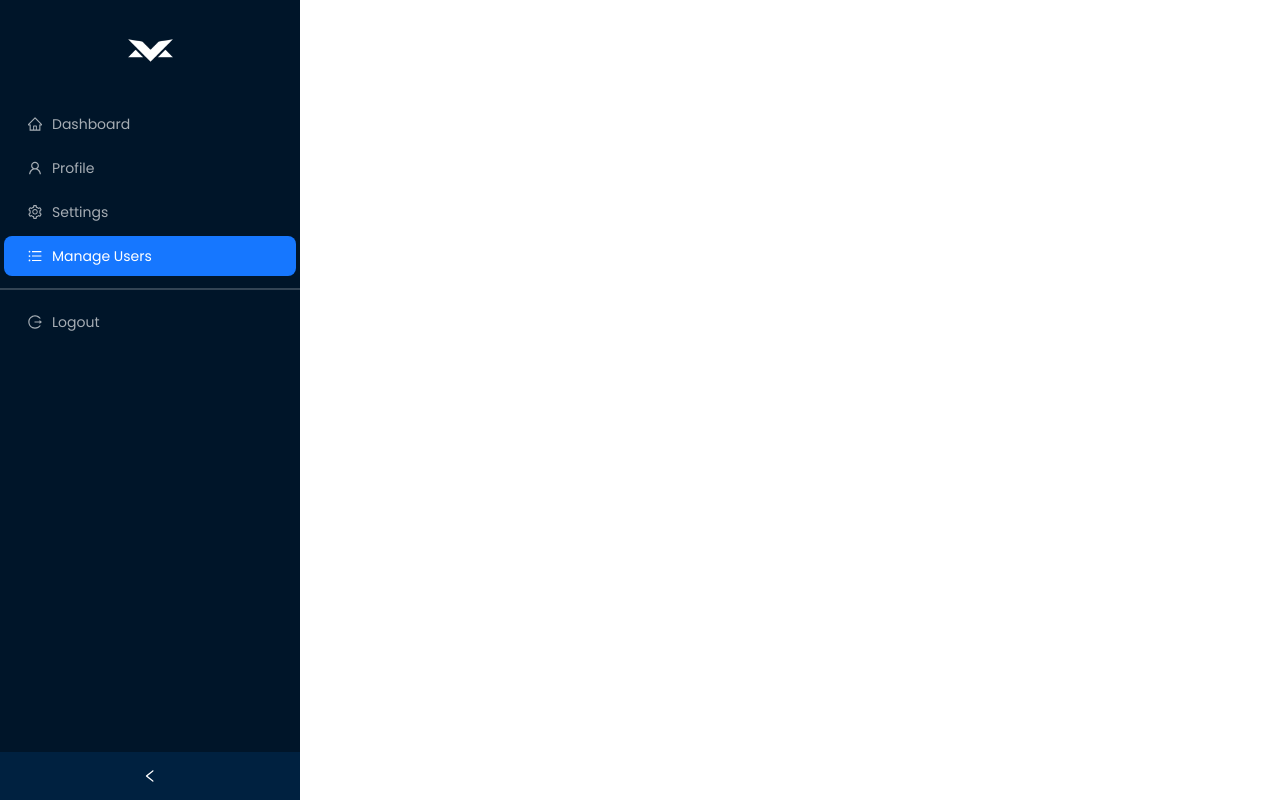
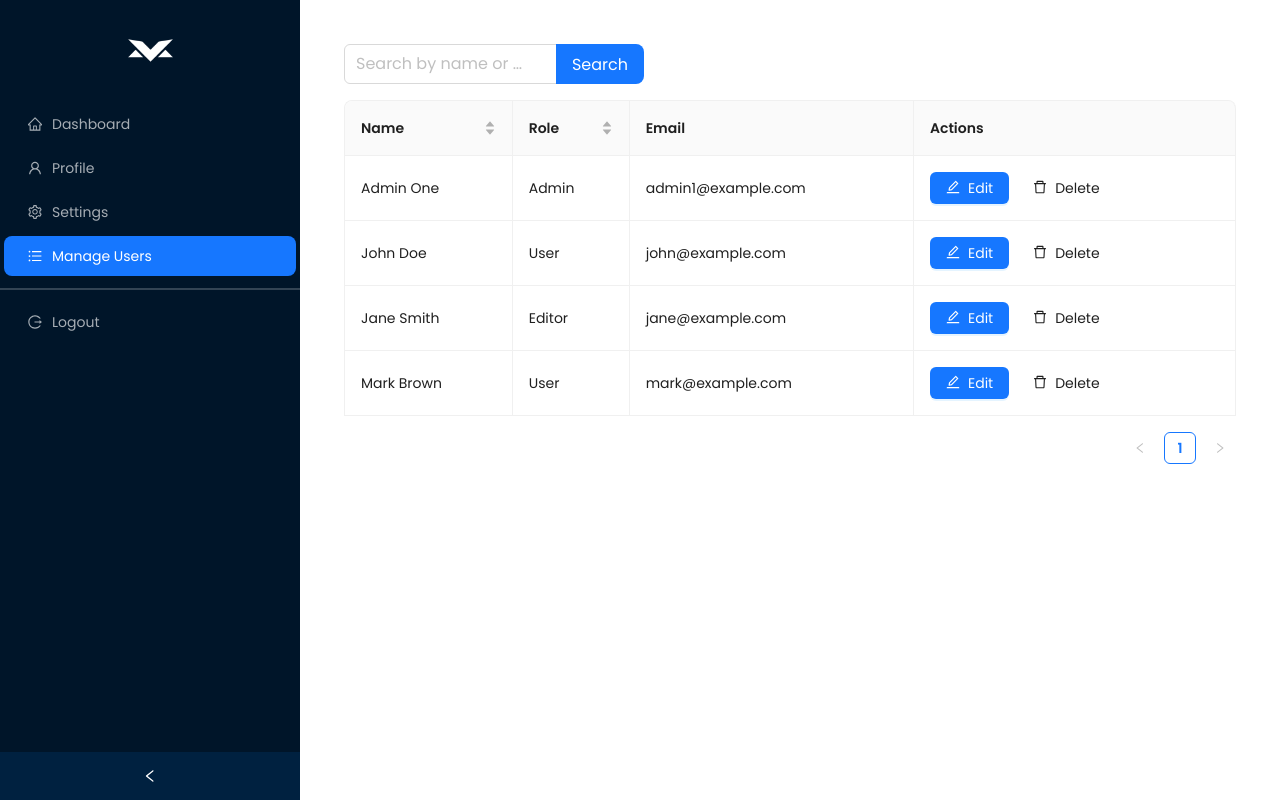
Before and after one commit to rozvalle/SoftEng-Pet-Vaccination-System, a React (Vite) app in the folder dashboard/: page /manageusers in a window 1280 px wide. Built offline with nearby package versions, Linux system fonts and the light colour scheme.

Commit message:
feat: implement user management table with search and delete functionality

```diff
--- a/dashboard/src/pages/ManageUsers.jsx
+++ b/dashboard/src/pages/ManageUsers.jsx
@@ -1,11 +1,69 @@
-import React from 'react'
-import Sidebar from './Sidebar'
+import React, { useState } from "react";
+import { Table, Input, Button, Popconfirm, Space } from "antd";
+import { EditOutlined, DeleteOutlined } from "@ant-design/icons";
 
-function ManageUsers() {
+const { Search } = Input;
+
+const ManageUsers = () => {
+  const [searchText, setSearchText] = useState("");
+
+  // Sample User Data
+  const [users, setUsers] = useState([
+    { key: "1", name: "Admin One", role: "Admin", email: "admin1@example.com" },
+    { key: "2", name: "John Doe", role: "User", email: "john@example.com" },
+    { key: "3", name: "Jane Smith", role: "Editor", email: "jane@example.com" },
+    { key: "4", name: "Mark Brown", role: "User", email: "mark@example.com" },
+  ]);
+
+  // Filter users based on search input
+  const filteredUsers = users.filter(
+    (user) =>
+      user.name.toLowerCase().includes(searchText.toLowerCase()) ||
+      user.role.toLowerCase().includes(searchText.toLowerCase())
+  );
+
+  // Delete User
+  const handleDelete = (key) => {
+    setUsers(users.filter((user) => user.key !== key));
+  };
+
+  // Antd Table Columns
+  const columns = [
+    { title: "Name", dataIndex: "name", key: "name", sorter: (a, b) => a.name.localeCompare(b.name) },
+    { title: "Role", dataIndex: "role", key: "role", sorter: (a, b) => a.role.localeCompare(b.role) },
+    { title: "Email", dataIndex: "email", key: "email" },
+    {
+      title: "Actions",
+      key: "actions",
+      render: (_, record) => (
+        <Space>
+          <Button icon={<EditOutlined />} type="primary">Edit</Button>
+          <Popconfirm title="Are you sure?" onConfirm={() => handleDelete(record.key)}>
+            <Button icon={<DeleteOutlined />} type="danger">Delete</Button>
+          </Popconfirm>
+        </Space>
+      ),
+    },
+  ];
+
   return (
-    <div>
+    <div style={{ padding: 20 }}>
+      <Search
+        placeholder="Search by name or role"
+        allowClear
+        enterButton="Search"
+        size="large"
+        onSearch={(value) => setSearchText(value)}
+        style={{ marginBottom: 16, width: 300 }}
+      />
+      <Table
+        columns={columns}
+        dataSource={filteredUsers}
+        pagination={{ pageSize: 5 }}
+        bordered
+      />
     </div>
-  )
-}
+  );
+};
 
-export default ManageUsers
+export default ManageUsers;
```
